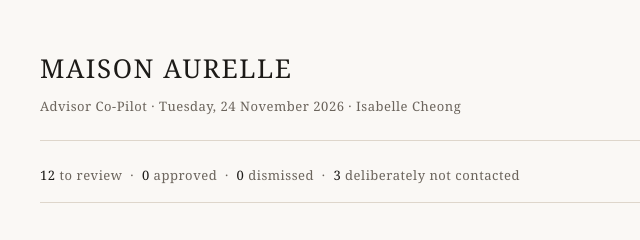
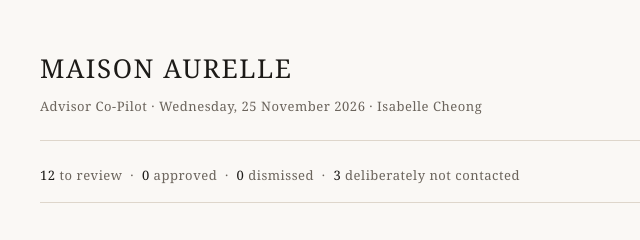
Before and after one commit to Adrita333/luxury-copilot, a plain HTML site: page index.html in a window 1280 px wide. Shown: the top 240 px of the page, 84-724 px from the left. Drawn offline with Linux system fonts and the light colour scheme.

Commit message:
Daily brief

```diff
--- a/index.html
+++ b/index.html
@@ -6,10 +6,10 @@
      run the script below, so without these tags the only text they can find
      is the "Held back" heading, and every shared link is previewed as though
      nothing was recommended. These are static and describe the real brief. -->
-<meta name="description" content="Tuesday, 24 November 2026. 12 client approaches ranked with channel, timing and a drafted message; 3 held back, each with the reason shown.">
+<meta name="description" content="Wednesday, 25 November 2026. 12 client approaches ranked with channel, timing and a drafted message; 3 held back, each with the reason shown.">
 <meta property="og:type" content="website">
 <meta property="og:title" content="Maison Aurelle - Advisor Co-Pilot">
-<meta property="og:description" content="Tuesday, 24 November 2026. 12 client approaches ranked with channel, timing and a drafted message; 3 held back, each with the reason shown.">
+<meta property="og:description" content="Wednesday, 25 November 2026. 12 client approaches ranked with channel, timing and a drafted message; 3 held back, each with the reason shown.">
 <meta property="og:url" content="https://adrita333.github.io/luxury-copilot/">
 <meta property="og:image"
       content="https://raw.githubusercontent.com/Adrita333/luxury-copilot/main/assets/brief.png">
@@ -57,7 +57,7 @@ select{font:inherit;font-size:13px;padding:6px;margin-top:10px;
 .status{font-size:12px;letter-spacing:.1em;text-transform:uppercase;color:#8a7355}
 </style></head><body><div class="wrap">
 <header><h1>MAISON AURELLE</h1>
-<div class="sub">Advisor Co-Pilot &middot; Tuesday, 24 November 2026 &middot; Isabelle Cheong</div>
+<div class="sub">Advisor Co-Pilot &middot; Wednesday, 25 November 2026 &middot; Isabelle Cheong</div>
 </header>
 <div class="bar" id="bar"></div>
 <h2>Recommended today</h2>
```
